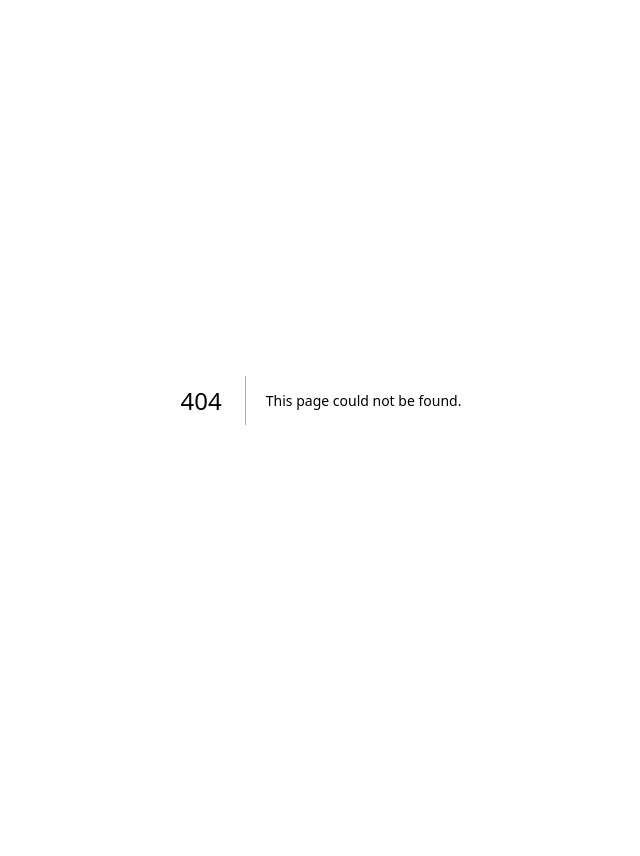
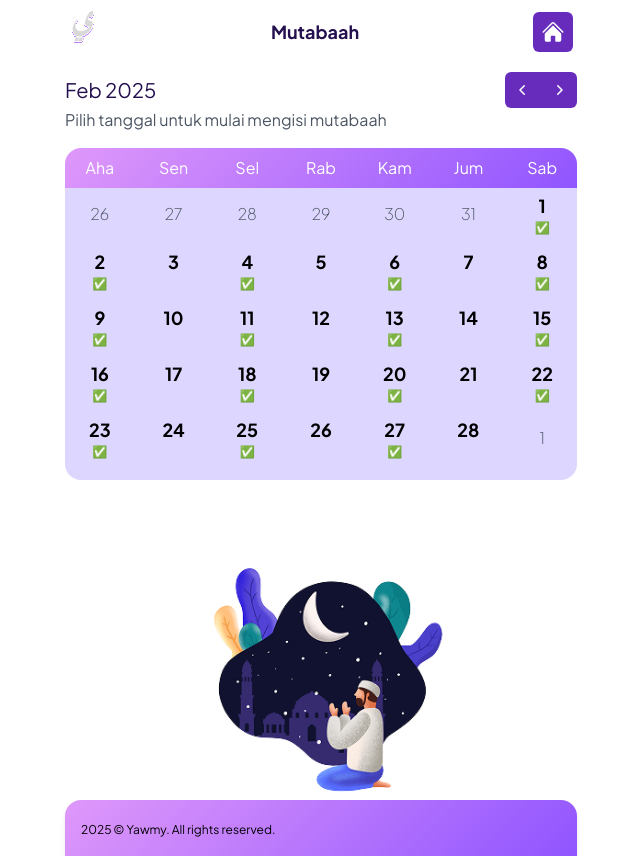
Before and after one commit to ibnunaufal/yawmy-nextjs, a Next.js app: page /mutabaah in a window 1280 px wide. Before the commit this address had no page. Shown: the whole page, without its empty margins (319-959 px from the left). Before the commit the page ends 800 px from the top, so only its background shows below. Built offline with nearby package versions, Linux system fonts and the light colour scheme.

Commit message:
Add Quran and Mutabaah pages, update layout title, and manage date selection

```diff
--- a/app/layout.js
+++ b/app/layout.js
@@ -17,7 +17,7 @@ const plusJakartaSans = Plus_Jakarta_Sans({
   subsets: ["latin"]
 })
 export const metadata = {
-  title: "Create Next App",
+  title: "Yawmy",
   description: "Generated by create next app",
 };
 
@@ -30,6 +30,11 @@ export default function RootLayout({ children }) {
         <div className="antialiased max-w-lg mx-4 my-0 flex flex-col md:flex-row lg:mx-auto">
           <div className="flex-auto min-w-0 flex flex-col px-2 md:px-0">
             {children}
+            <div className="rounded-t-2xl bg-card-gradient p-4 shadow-md shadow-foreground/20">
+              <span className="text-xs text-black">
+                2025 © Yawmy. All rights reserved.
+              </span>
+          </div>
           </div>
         </div>
       </body>
--- /dev/null
+++ b/app/mutabaah/page.js
@@ -0,0 +1,160 @@
+"use client";
+import HeadComponent from "@/components/HeadComponent";
+import { ChevronLeftIcon, ChevronRightIcon } from "@heroicons/react/20/solid";
+import moment from "moment";
+import Image from "next/image";
+import { useEffect, useState } from "react";
+import toast, { Toaster } from "react-hot-toast";
+
+export default function Mutabaah() {
+  let dayInAWeek = ["Aha", "Sen", "Sel", "Rab", "Kam", "Jum", "Sab"];
+  let [mutabaah, setMutabaah] = useState([]);
+  let [dateArray, setDateArray] = useState([]);
+  let [currentDate, setCurrentDate] = useState(new Date());
+  let [firstDayOfWeek, setFirstDayOfWeek] = useState(0);
+
+  useEffect(() => {
+    generateCurrentMonthArray();
+    console.log(dateArray);
+  }, []);
+
+  function generateCurrentMonthArray() {
+    let firstDateOfMonth = new Date(
+      currentDate.getFullYear(),
+      currentDate.getMonth(),
+      1
+    );
+    let lastDateOfMonth = new Date(
+      currentDate.getFullYear(),
+      currentDate.getMonth() + 1,
+      0
+    );
+
+    let monthArray = [];
+    let firstDay = firstDateOfMonth.getDay();
+    console.log(firstDay);
+    // add previous month in the first week
+    for (let i = firstDay; i > 0; i--) {
+      let tempDate = new Date(firstDateOfMonth);
+      tempDate.setDate(tempDate.getDate() - i);
+      console.log(`${i} tempDate: ${tempDate}`);
+      monthArray.push(new Date(tempDate));
+    }
+
+    // add current month
+    for (
+      let i = firstDateOfMonth;
+      i <= lastDateOfMonth;
+      i.setDate(i.getDate() + 1)
+    ) {
+      monthArray.push(new Date(i));
+    }
+
+    // add next month
+    let lastDay = lastDateOfMonth.getDay();
+    for (let i = 1; i < 7 - lastDay; i++) {
+      let tempDate = new Date(lastDateOfMonth);
+      tempDate.setDate(tempDate.getDate() + i);
+      monthArray.push(new Date(tempDate));
+    }
+    setDateArray(monthArray);
+  }
+
+  function nextMonth() {
+    setCurrentDate(new Date(currentDate.setMonth(currentDate.getMonth() + 1)));
+    generateCurrentMonthArray();
+  }
+
+  function prevMonth() {
+    setCurrentDate(new Date(currentDate.setMonth(currentDate.getMonth() - 1)));
+    generateCurrentMonthArray();
+  }
+
+  const handleDateClick = (date) => {
+    console.log(date);
+    if (date.getMonth() !== currentDate.getMonth()) {
+      return;
+    }
+    let today = new Date();
+    if (date.getDate() > today.getDate()) {
+      toast.error(
+        `Tanggal ${date.getDate()} belum bisa diisi, pilih hari ini atau hari sebelumnya ya 😊`
+      );
+      return;
+    }
+  };
+
+  return (
+    <div className="h-screen py-2">
+      <title>Quran Reader | Yawmy</title>
+      <HeadComponent title="Mutabaah" />
+      <Toaster position="top-center" />
+
+      <div className="flex justify-between items-center mt-4">
+        <span className="text-xl">
+          {moment(currentDate).format("MMM YYYY")}
+        </span>
+        <div>
+          <button
+            className="rounded-l-md p-2 text-sm/6 font-semibold text-white focus:outline-none hover:bg-violet-500/50 bg-foreground"
+            onClick={() => prevMonth()}
+          >
+            <ChevronLeftIcon className="h-5 w-5" />
+          </button>
+          <button
+            className="rounded-r-md p-2 text-sm/6 font-semibold text-white focus:outline-none hover:bg-violet-500/50 bg-foreground"
+            onClick={() => nextMonth()}
+          >
+            <ChevronRightIcon className="h-5 w-5" />
+          </button>
+        </div>
+      </div>
+
+      <p className="text-gray-600">
+        Pilih tanggal untuk mulai mengisi mutabaah
+      </p>
+
+      <div className="mb-8 mt-4">
+        <div className="grid grid-cols-7 gap-1 py-2 rounded-t-2xl bg-card-gradient text-white">
+          {dayInAWeek.map((day, index) => (
+            <div key={index} className="text-center w-full">
+              {day}
+            </div>
+          ))}
+        </div>
+        <div className="grid grid-cols-7 gap-1 rounded-b-2xl pb-4 bg-violet-200">
+          {dateArray.map((date, index) => (
+            <div
+              key={index}
+              className={
+                date.getMonth() === currentDate.getMonth()
+                  ? "flex flex-col items-center my-1"
+                  : "flex flex-col justify-center items-center my-1"
+              }
+              onClick={() => handleDateClick(date)}
+            >
+              <span
+                className={
+                  date.getMonth() === currentDate.getMonth()
+                    ? "text-black font-bold text-lg"
+                    : "text-gray-600 font-extralight items-center"
+                }
+              >
+                {date.getDate()}
+              </span>
+              <span className={"text-xs"}>
+                {date.getMonth() === currentDate.getMonth() &&
+                date.getDay() % 2 == 0
+                  ? "✅"
+                  : ""}
+              </span>
+            </div>
+          ))}
+        </div>
+        <div className="flex flex-col items-center justify-center my-20">
+          <Image src="/ic_pray.png" alt="icon pray" width={250} height={150} className="" />
+        </div>
+      </div>
+    </div>
+  );
+}
--- a/app/quran/page.js
+++ b/app/quran/page.js
@@ -43,6 +43,7 @@ export default function Quran() {
 
   return (
     <div className="h-screen py-2">
+      <title>Quran Reader | Yawmy</title>
         <HeadComponent title="Quran" />
       <div className="">
         <div>
--- a/package.json
+++ b/package.json
@@ -13,9 +13,11 @@
     "@headlessui/react": "^2.2.0",
     "@heroicons/react": "^2.2.0",
     "firebase": "^11.2.0",
+    "moment": "^2.30.1",
     "next": "15.1.6",
     "react": "^19.0.0",
-    "react-dom": "^19.0.0"
+    "react-dom": "^19.0.0",
+    "react-hot-toast": "^2.5.1"
   },
   "devDependencies": {
     "@eslint/eslintrc": "^3",
```
Also changed, not shown: app/mutabaah/[id]/page.js (renamed from app/evaluate/[id]/page.js), app/qris/page.js (added), public/ic_pray.png (added), 1 other file (tests, documents, lock files or other folders).
